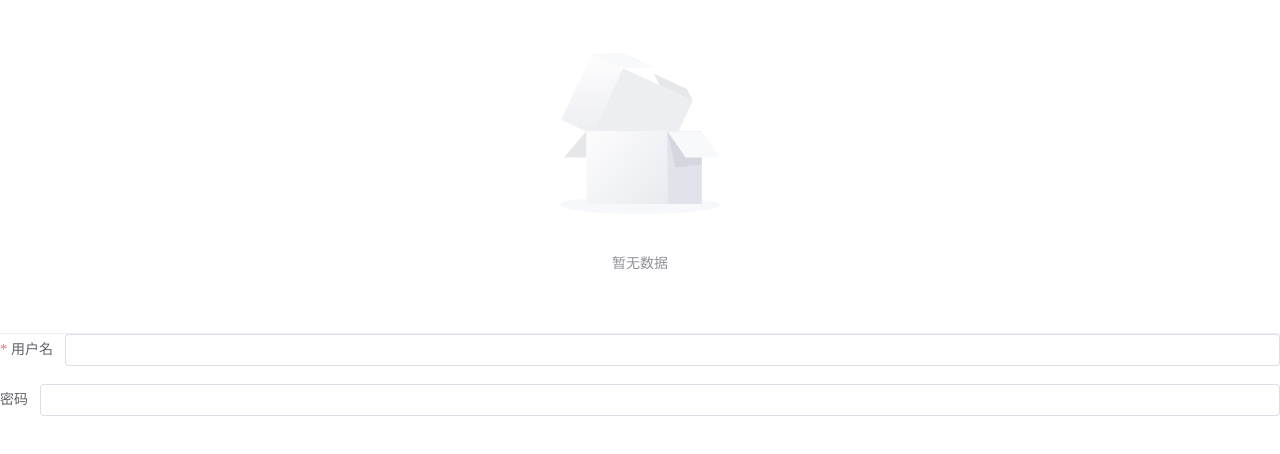
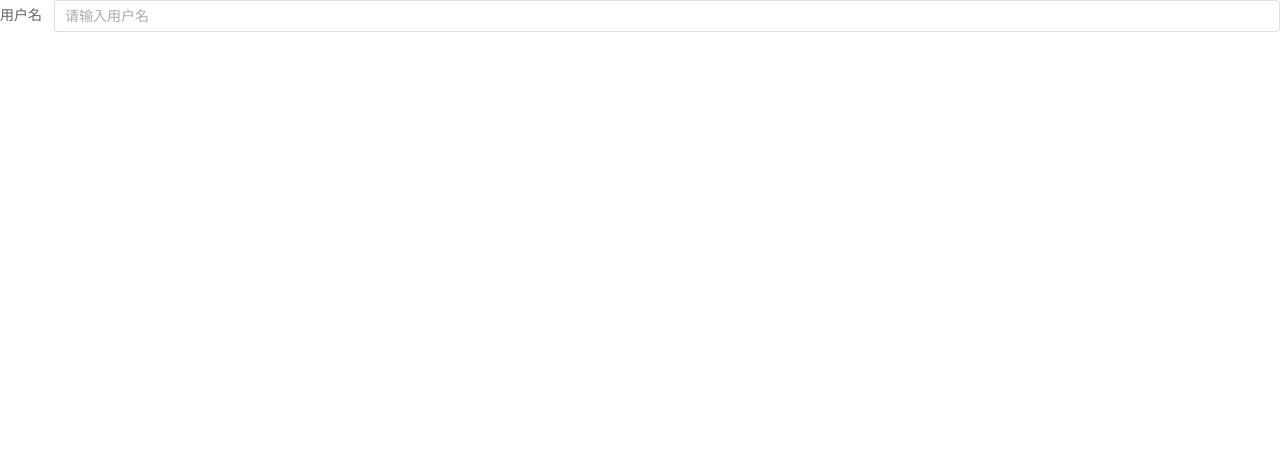
Before and after one commit to magicalTom/vue-admin, a Vue app: page /#/ in a window 1280 px wide. Shown: the top 454 px of the page. Built offline with nearby package versions, Linux system fonts and the light colour scheme.

Commit message:
feat: input

```diff
--- /dev/null
+++ b/src/core/components/formEl/a-field.vue
@@ -0,0 +1,22 @@
+<template>
+  <component :is="elType" v-bind="props" v-model="modelValue"></component>
+</template>
+
+<script setup lang="ts">
+import { getFormConfig } from '@/core/decorators/form';
+import ClassConstructor from '@/core/interface/ClassConstructor';
+import { computed } from 'vue';
+
+const props = withDefaults(
+  defineProps<{
+    entity: ClassConstructor;
+    field: string;
+  }>(),
+  {},
+);
+const modelValue = defineModel('modelValue', { required: true });
+
+const instance = new props.entity();
+const formConfig = getFormConfig(instance, props.field);
+const elType = computed(() => `a-${formConfig?.el?.type}`);
+</script>
--- /dev/null
+++ b/src/core/components/formEl/formEl.ts
@@ -0,0 +1,8 @@
+import { App } from 'vue';
+import aInputVue from './input/a-input.vue';
+
+export const coreComponent = {
+  install(app: App<Element>) {
+    app.component('a-input', aInputVue);
+  },
+};
--- /dev/null
+++ b/src/core/components/formEl/input/a-input.vue
@@ -0,0 +1,27 @@
+<template>
+  <el-input v-model="modelValue" v-bind="state.props" />
+</template>
+
+<!-- eslint-disable @typescript-eslint/no-explicit-any -->
+<script setup lang="ts">
+import { getFormConfig } from '@/core/decorators/form';
+import ClassConstructor from '@/core/interface/ClassConstructor';
+import { InputEl } from '@/core/interface/IForm';
+import { reactive } from 'vue';
+
+export interface IAInputProps {
+  entity: ClassConstructor;
+  field: string;
+}
+
+const modelValue = defineModel('modelValue', { required: true });
+const props = withDefaults(defineProps<IAInputProps>(), {});
+
+const state = reactive({
+  props: {} as InputEl['props'],
+});
+
+const instance = new props.entity();
+const formConfig = getFormConfig(instance, props.field);
+state.props = formConfig?.el?.props as InputEl;
+</script>
--- a/src/main.ts
+++ b/src/main.ts
@@ -4,6 +4,7 @@ import ElementPlus from 'element-plus';
 import 'element-plus/dist/index.css';
 import { createApp } from 'vue';
 import App from './App.vue';
+import { coreComponent } from './core/components/formEl/formEl';
 import pinia from './pinia';
 import router from './router';
 
@@ -11,4 +12,5 @@ const app = createApp(App);
 app.use(pinia);
 app.use(ElementPlus);
 app.use(router);
+app.use(coreComponent);
 app.mount('#app');
--- a/src/model/database/User.ts
+++ b/src/model/database/User.ts
@@ -9,6 +9,10 @@ export default class User {
   @form({
     formItem: {
       rules: [{ required: true, message: 'error message', trigger: 'blur' }],
+    },
+    el: {
+      type: 'input',
+      props: { placeholder: '请输入用户名' },
     },
   })
   @field({
--- a/src/views/home/index.vue
+++ b/src/views/home/index.vue
@@ -1,29 +1,21 @@
 <template>
   <div>
-    <ATable :data="[]" :entity="User" />
     <el-form :model="form" :rules="rules">
       <AFormItem :entity="User" field="username">
-        <el-input v-model="form.username" />
-      </AFormItem>
-      <AFormItem :entity="User" field="password">
-        <el-input v-model="form.password" />
+        <AField v-model="form.username" :entity="User" field="username" />
       </AFormItem>
     </el-form>
   </div>
 </template>
 
 <script setup lang="ts">
+import AField from '@/core/components/formEl/a-field.vue';
 import AFormItem from '@/core/components/formItem/a-form-item.vue';
-import ATable from '@/core/components/table/a-table.vue';
 import { buildFormRules } from '@/core/helper/form';
 import User from '@/model/database/User';
-import { reactive, readonly } from 'vue';
+import { reactive } from 'vue';
 
-const userInstance = readonly(new User());
-const rules = buildFormRules(userInstance, ['username', 'password']);
-
-const form = reactive<Partial<User>>({
-  username: '',
-  password: '',
-});
+const instance = new User();
+const form = reactive(instance);
+const rules = buildFormRules(instance);
 </script>
--- a/vite.config.ts
+++ b/vite.config.ts
@@ -4,7 +4,11 @@ import { defineConfig } from 'vite';
 
 // https://vitejs.dev/config/
 export default defineConfig({
-  plugins: [vue()],
+  plugins: [
+    vue({
+      script: { defineModel: true },
+    }),
+  ],
   resolve: {
     alias: {
       '@': fileURLToPath(new URL('./src', import.meta.url)),
```
Also changed, not shown: src/core/interface/IForm.ts (+12 -1 lines), src/utils/net/index.ts (added, +7 -0 lines), .eslintrc.json.
